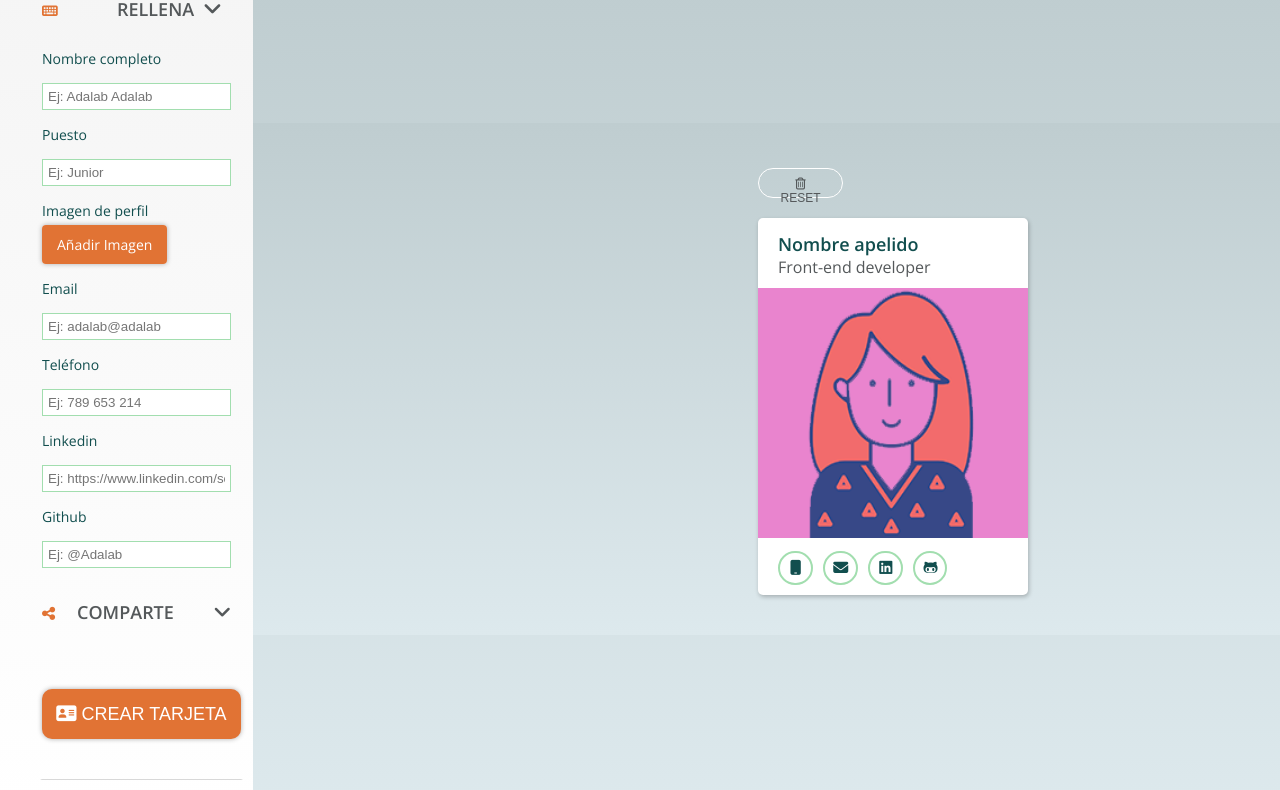
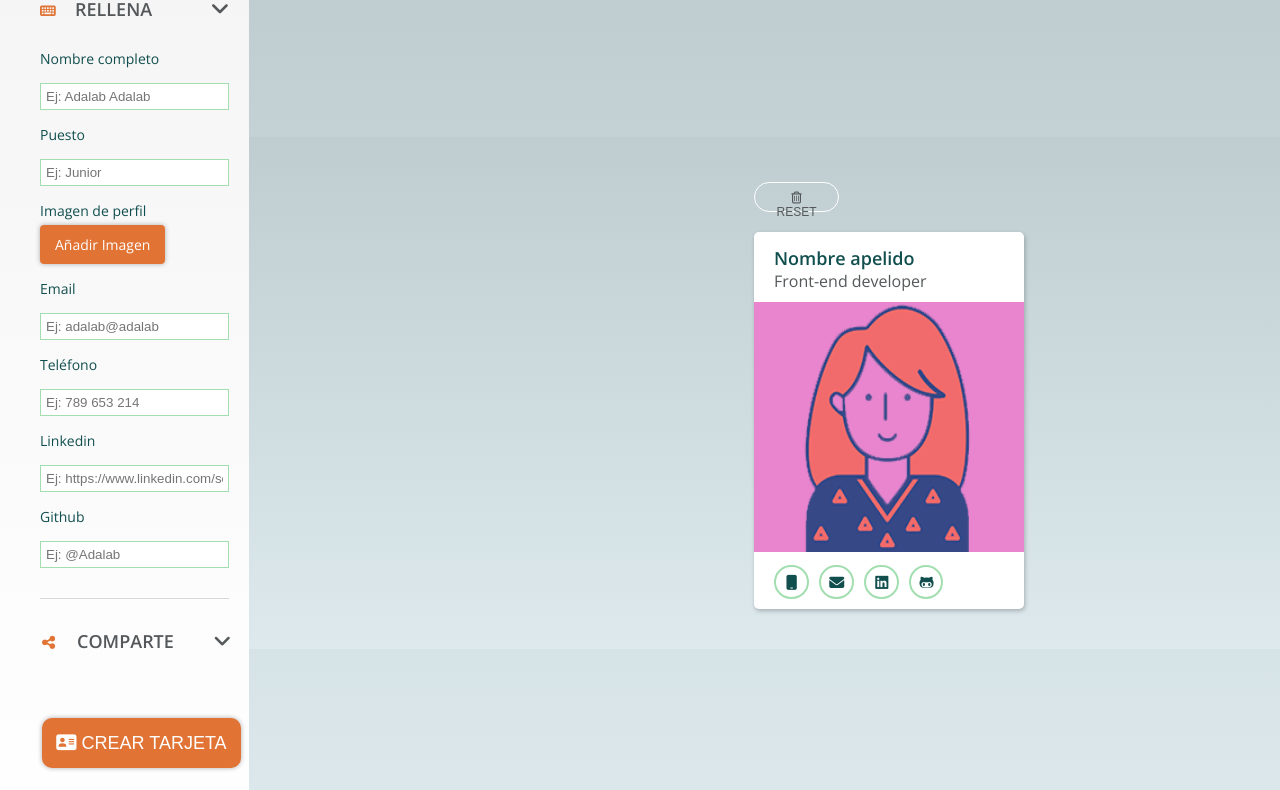
Before and after one commit to Adalab/project-promo-q-module-2-team-6, a website: page src/html/profile_cards.html in a window 1280 px wide. Shown: the part 123-913 px from the top of the page. Drawn offline with nearby package versions, Linux system fonts and the light colour scheme; files that its build step writes are made by us from their sources; files whose address does not match are found by name.

Commit message:
chage rem font-size fill

```diff
--- a/src/scss/layout/_fill.scss
+++ b/src/scss/layout/_fill.scss
@@ -1,15 +1,5 @@
-.fill {
-  @media all and (min-width: 768px) {
-    width: 45%;
-    margin-left: 40px;
-  }
-  @media all and (min-width: 1064px) {
-    width: 30%;
-    margin-left: 40px;
-  }
-}
 .fill-section {
-  border-color: transparent;
+  border: 0;
   display: flex;
   flex-direction: column;
   margin-top: 10px;
@@ -17,7 +7,10 @@
   margin-right: 20px;
   gap: 15px;
   font-family: $main_font;
-  font-size: 14px;
+  font-size: 1.4rem;
+  padding-bottom: 30px;
+  border-bottom: solid #d8d8d8 1px;
+
   @media all and (min-width: 768px) {
     width: 45%;
     margin-left: 40px;
@@ -52,11 +45,12 @@
   align-items: baseline;
   gap: 15px;
   color: $main_text_color;
+
 }
 .fill {
   text-transform: uppercase;
   color: $main_text_color;
-  font-size: 18px;
+  font-size: 1.8rem;
   font-weight: 600;
   flex-grow: 1;
 }
@@ -66,7 +60,9 @@
   width: 20px;
   height: 20px;
 }
-
+.fill-section .fa-angle-down {
+  margin-right: 0;
+}
 .div-text-fill {
   margin-bottom: 10px;
 }
@@ -79,8 +75,8 @@
   box-shadow: 0 0 5px rgba(#000, 0.3);
   box-sizing: border-box;
   color: #fff;
-  font-size: 14px;
-  padding: 10px 15px;
+  font-size: 1.4rem;
+  padding: 1rem 1.5rem;
   width: 140px;
   cursor: pointer;
   background-color: $primary_color;
--- a/src/scss/layout/_share.scss
+++ b/src/scss/layout/_share.scss
@@ -66,7 +66,7 @@ when the card is created the color of the button changes to gray
 .fa-share-nodes {
   color: $primary_color;
 }
-.fa-angle-down {
+.share-section .fa-angle-down {
   display: block;
   margin-right: 5%;
   color: $main_text_color;
```
